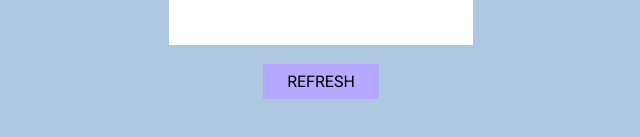
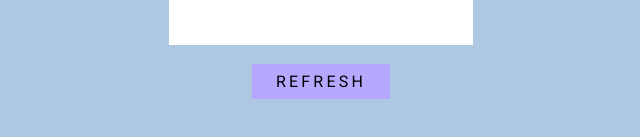
Before and after one commit to Marcus-Rise/valheim-status, a Next.js app: page / in a window 1280 px wide. Shown: the part 483-620 px from the top of the page, without its empty margins (319-959 px from the left). Built offline with nearby package versions, Linux system fonts and the light colour scheme.

Commit message:
Button typography & accent

```diff
--- a/src/components/button/button.module.scss
+++ b/src/components/button/button.module.scss
@@ -7,6 +7,7 @@
   background-color: var(--color-primary);
   padding: .5em 1.5em;
   text-transform: uppercase;
+  letter-spacing: .2em;
 
   &:hover {
     filter: brightness(120%);
@@ -14,5 +15,6 @@
 
   &:active {
     box-shadow: 0 0 1.5em 0 #606060 inset;
+    filter: none;
   }
 }
```
